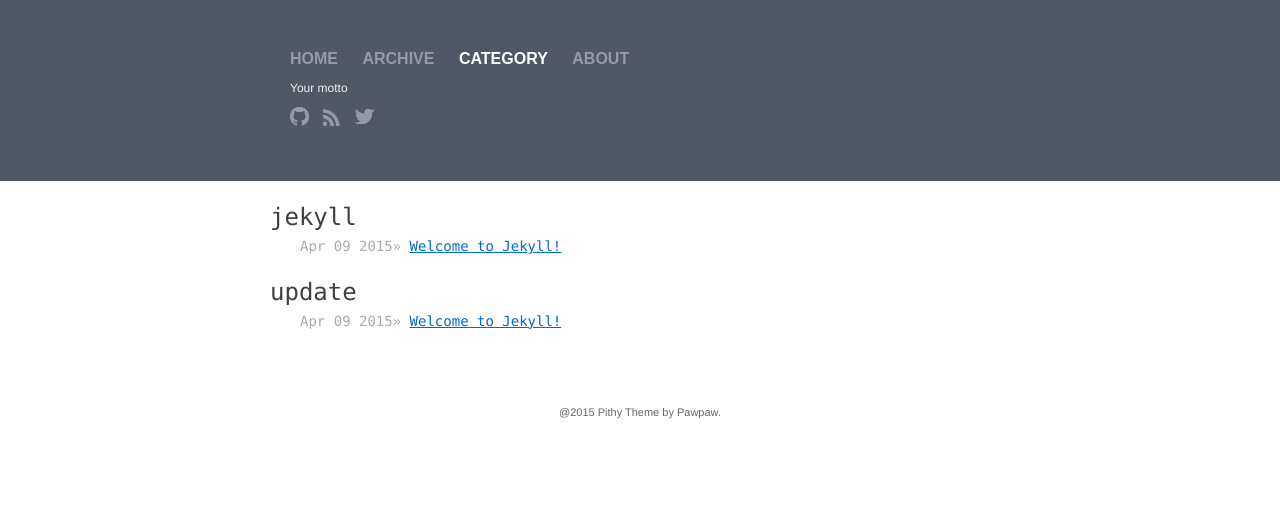
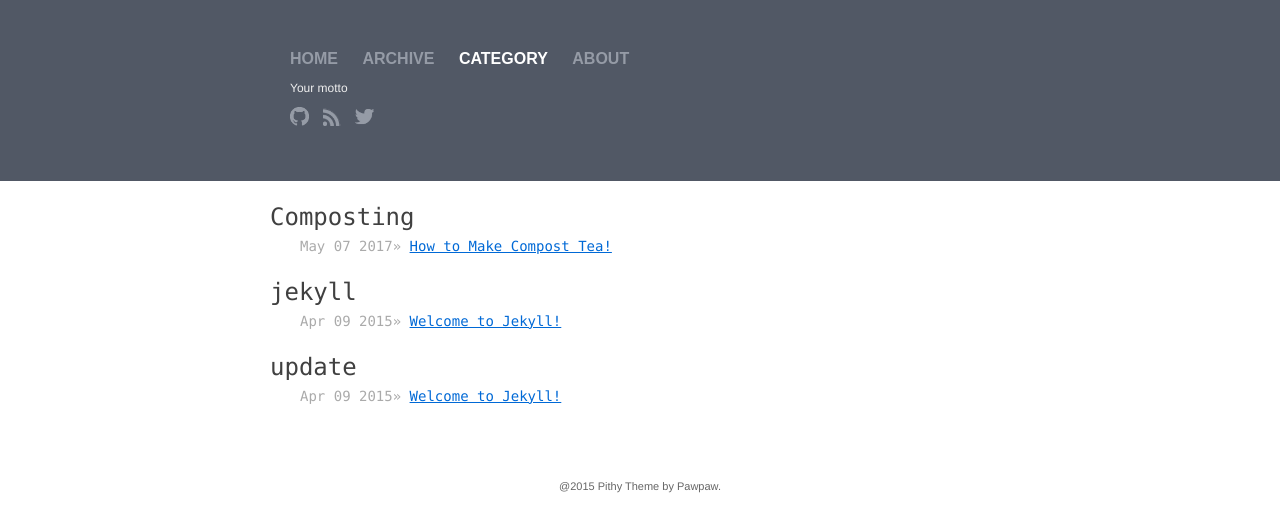
Before and after one commit to oa-farm/oa-farm.github.io, a Jekyll site: the page built from category.html, in a window 1280 px wide. Shown: the top 532 px of the page. Built offline with Jekyll 4.4.1, drawn with Linux system fonts in a browser that asks for light colours.

Commit message:
edit first commit

```diff
--- a/_posts/2017-05-27-how to make compost tea.md
+++ b/_posts/2017-05-27-how to make compost tea.md
@@ -1,4 +1,11 @@
-# How to Make Compost Tea
+---
+layout: post
+title:  "How to Make Compost Tea!"
+date:   2017-05-07 18:30:00
+categories: Composting
+---
+
+How to Make Compost Tea
 
 ### Gather the brewing supplies.
 Before you start brewing your compost tea, you'll need a few supplies. You can find commercial products to help you do the job, or you can make your own system. All you need is a 10-gallon bucket and an aquarium pump. The most important things, of course, are good quality compost, a water source, aeration and some compost catalyst for good measure.
```
